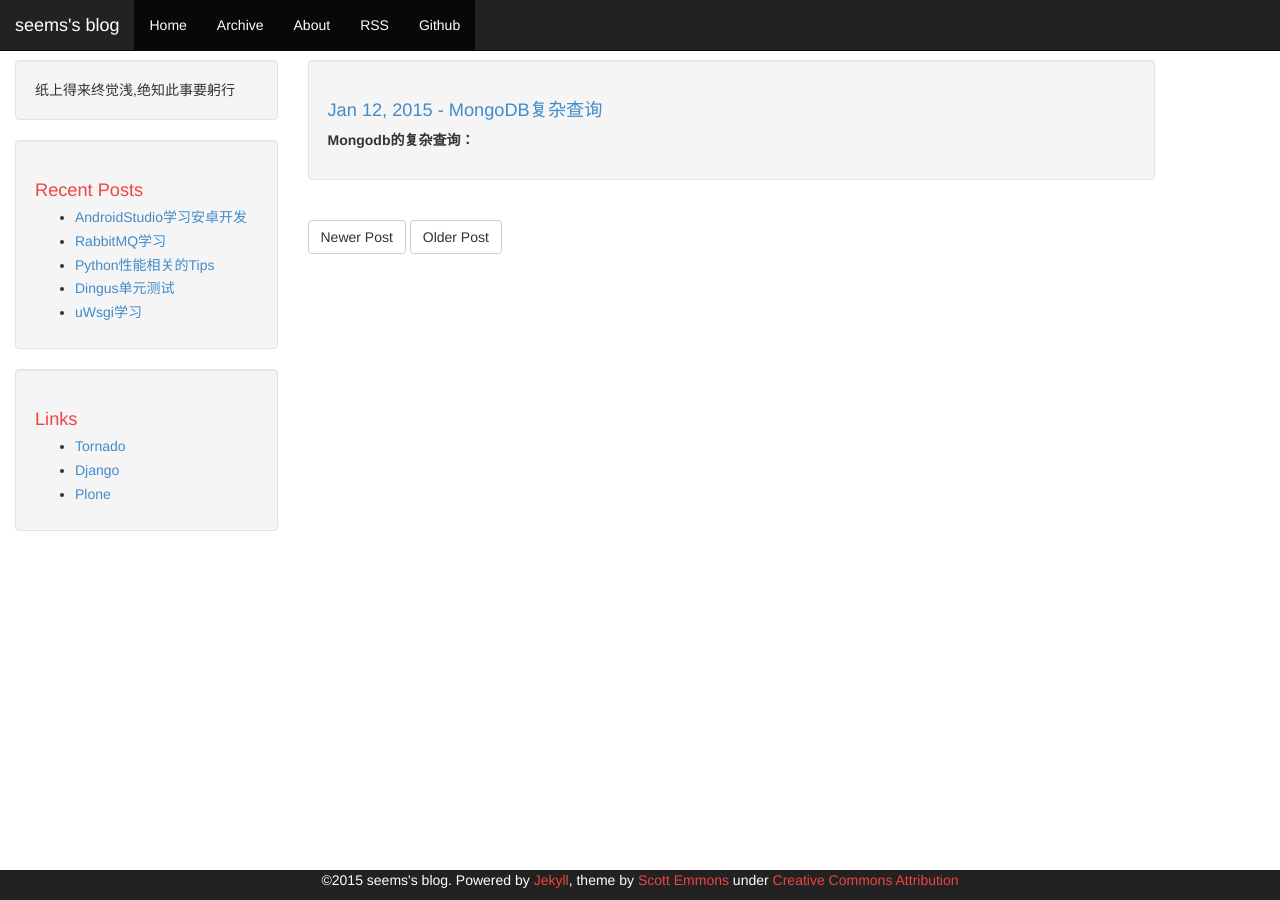
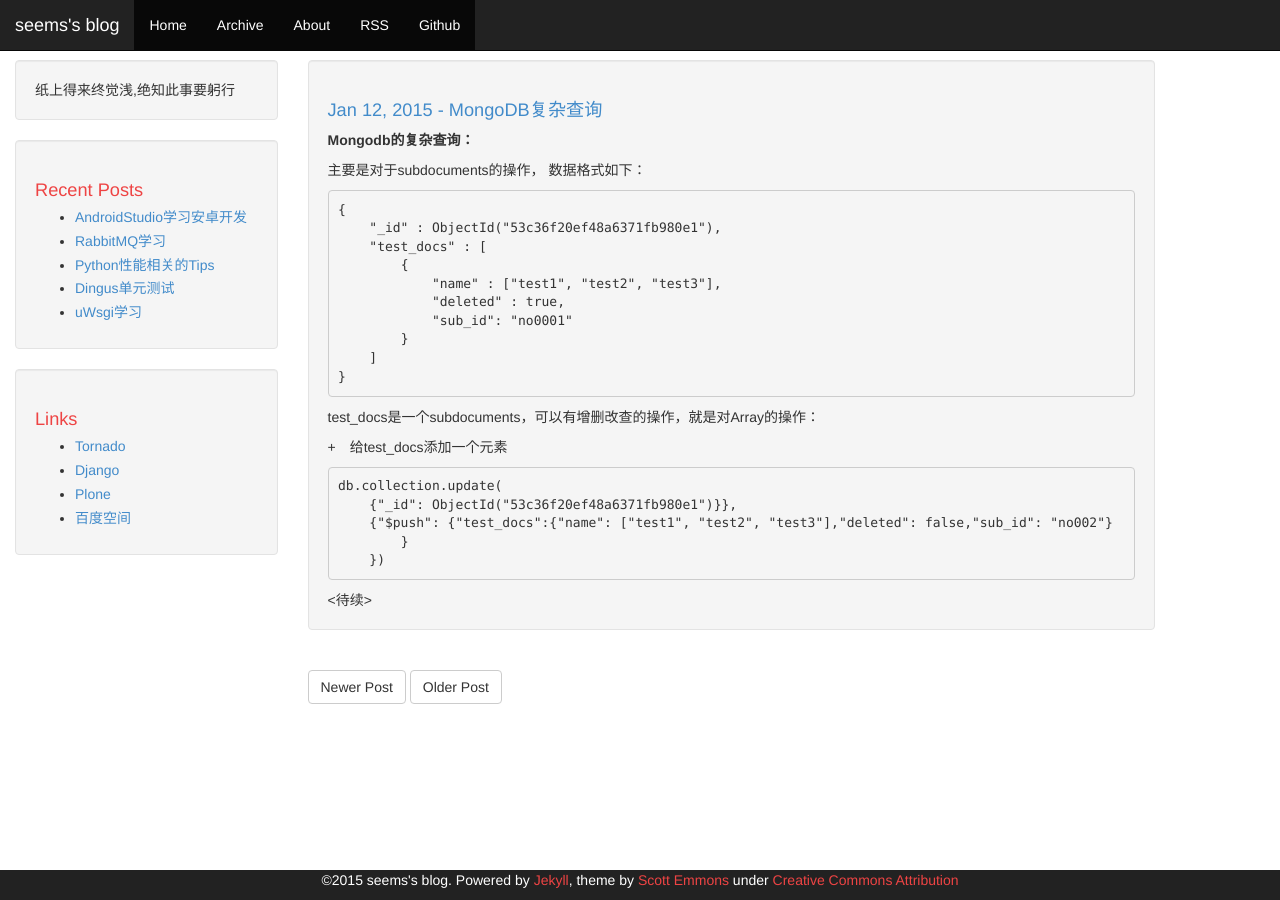
Before and after one commit to Gandalf-Pl/seems, a Jekyll site: the page built from _posts/2015-01-12-mongodb.md, in a window 1280 px wide. Built offline with Jekyll 4.4.1, drawn with Linux system fonts in a browser that asks for light colours; Markdown is read by kramdown in place of the engine named in the settings.

Commit message:
add mongo

```diff
--- a/_includes/links-list.html
+++ b/_includes/links-list.html
@@ -3,4 +3,6 @@
   <li><a href="http://www.tornadoweb.org">Tornado</a></li>
   <li><a href="http://www.djangoproject.com">Django</a></li>
   <li><a href="https://plone.org">Plone</a></li>
+  <li><a href="http://wenzhang.baidu.com/?tag=%E7%A9%BA%E9%97%B4">百度空间</a></li>
+
 </ul>
--- a/_posts/2015-01-12-mongodb.md
+++ b/_posts/2015-01-12-mongodb.md
@@ -4,3 +4,30 @@ title: MongoDB复杂查询
 ---
 
 **Mongodb的复杂查询：**
+
+主要是对于subdocuments的操作， 数据格式如下：
+
+
+    {
+        "_id" : ObjectId("53c36f20ef48a6371fb980e1"),
+        "test_docs" : [
+            {
+                "name" : ["test1", "test2", "test3"],
+                "deleted" : true,
+                "sub_id": "no0001"
+            }
+        ]
+    }
+
+test_docs是一个subdocuments，可以有增删改查的操作，就是对Array的操作：
+
++　给test_docs添加一个元素
+
+
+    db.collection.update(
+        {"_id": ObjectId("53c36f20ef48a6371fb980e1")}},
+        {"$push": {"test_docs":{"name": ["test1", "test2", "test3"],"deleted": false,"sub_id": "no002"}
+            }
+        })
+
+<待续>
```
